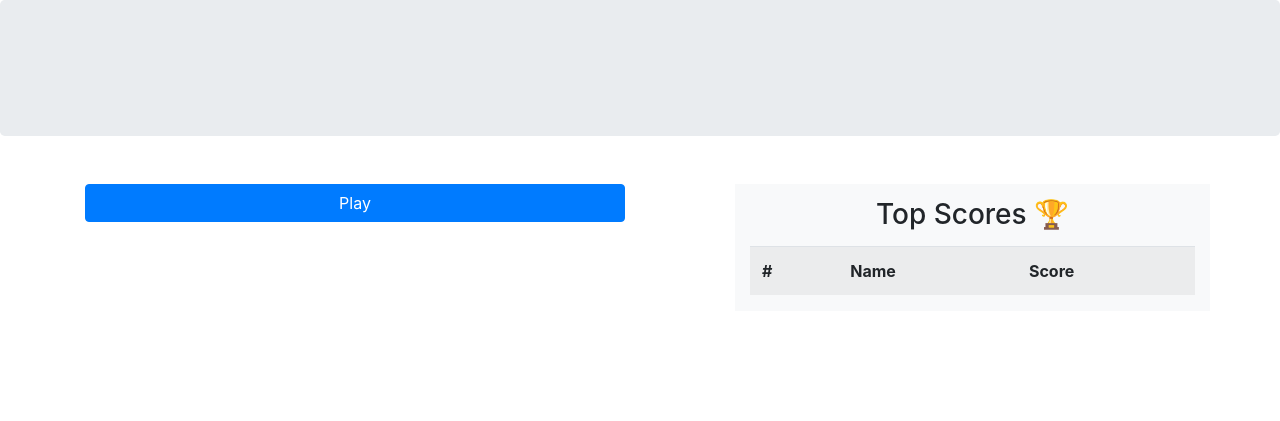
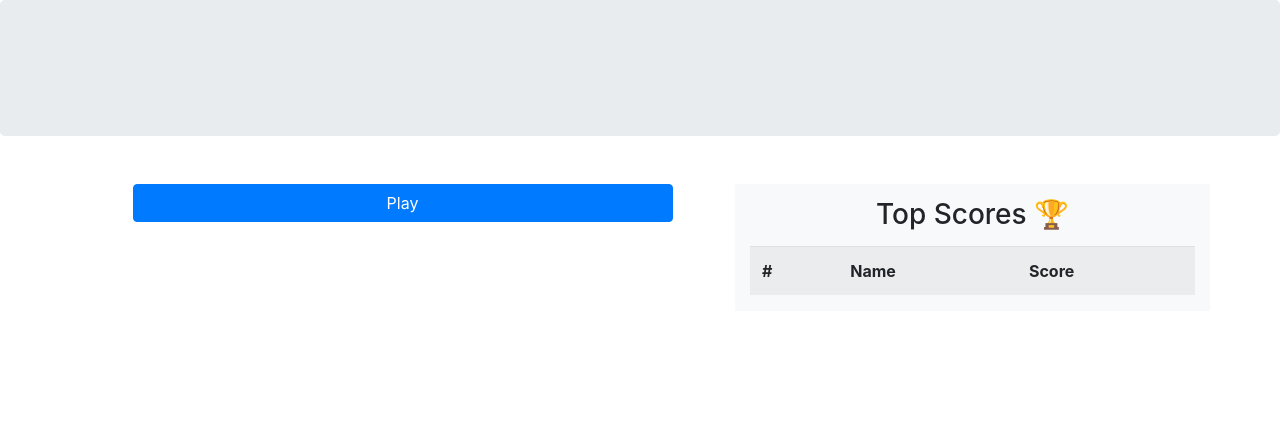
Before and after one commit to alvarobolanos/capstone, a PHP site: page /game.php in a window 1280 px wide. Shown: the part 56-477 px from the top of the page. Run offline with PHP 8.4, Linux system fonts and the light colour scheme; data comes from the database, SQL or seed files in the repository; data that the repository does not hold is empty.

Commit message:
Minor order fixes and styling.

```diff
--- a/game.php
+++ b/game.php
@@ -37,7 +37,7 @@
 	<main class="container">
 		<div class="row">
 			<!-- Game Pane -->
-			<section class="col-md-6">
+			<section class="col-md-6 ml-auto order-md-1 order-sm-2 order-xs-2">
 			<?php
 				if ($mysqli -> connect_errno) {
 					echo "Failed to connect to Database" . $mysqli -> connect_error;
@@ -85,10 +85,10 @@
 				</div>
 
 			<!-- Separator -->
-			<div class="col-md-1"></div>
+			<!-- <div class="col-md-1"></div> -->
 
 			<!-- Top Scores Pane -->
-			<aside class="col-md-5 bg-light">
+			<aside class="col-md-5 ml-auto bg-light order-md-2 order-sm-1 order-xs-1">
 				<h3>Top Scores 🏆</h3>
 				<table class="table table-striped">
 					<thead>
--- a/index.php
+++ b/index.php
@@ -40,7 +40,7 @@
 				if ($result = $mysqli -> query("SELECT * FROM games")) {
 					$counter = 1;
 					while ($row = $result -> fetch_assoc()) {
-						echo '<div class="col-md-6" >';
+						echo '<div class="col-md-6">';
 							echo '<div class="card mb-6 shadow-sm">';
 								echo '<img src="" class="card-img-top" alt="">';
 								echo '<div class="card-body">';
--- a/summary.php
+++ b/summary.php
@@ -110,16 +110,16 @@
 							<tbody>
 								<tr>
 									<th scope="col">Question</th>
-									<th scope="col">Correct Answer</th>
+									<!-- <th scope="col">Correct Answer</th> -->
 									<th scope="col">Your Answer</th>
 									<th scope="col">Mark</th>
 								</tr>
 								<tr>
 									<?php for ($i = 0; $i <= $q_counter; $i++) {?>
 									<td><?php echo $answers_array[$i]['question'] ?></td>
-									<td><?php echo $answers_array[$i]['correct_answer'] ?></td>
+									<!-- <td><?php echo $answers_array[$i]['correct_answer'] ?></td> -->
 									<td><?php echo $_POST['answer_' . ($i)] ?></td>
-									<td><?php echo ($answers_array[$i]['correct_answer'] === $_POST['answer_' . ($i)]?'✅':'❌') ?></td>
+									<td class="text-center"><?php echo ($answers_array[$i]['correct_answer'] === $_POST['answer_' . ($i)]?'✅':'❌') ?></td>
 								</tr>
 									<?php }
 									?>
```
